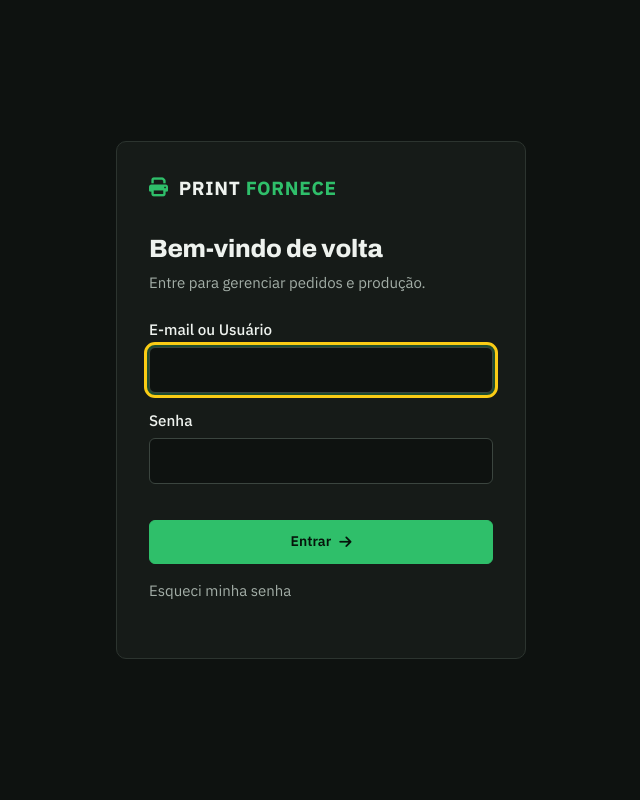
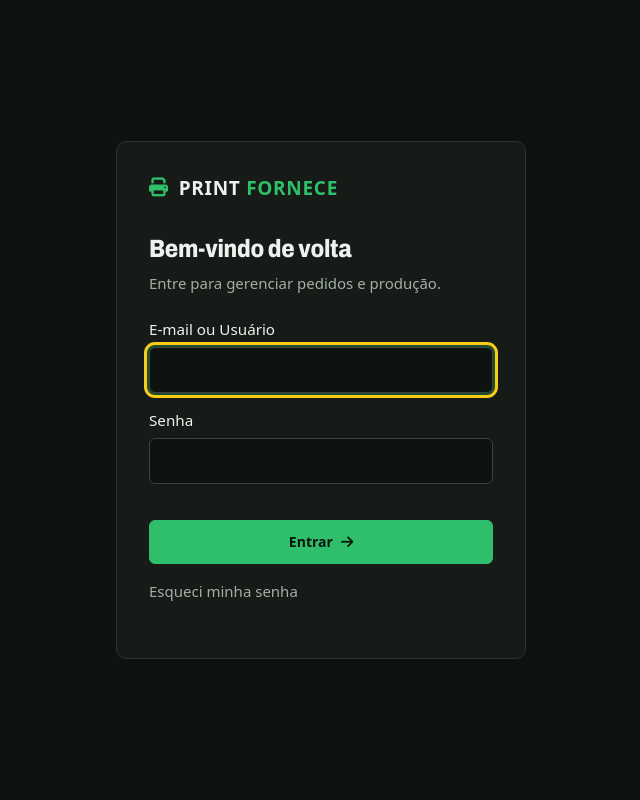
Before and after one commit to Fawlerr/print-fornece, a Django app: page /accounts/login/ in a window 1280 px wide. Shown: the whole page, without its empty margins (319-959 px from the left). Run offline with Django 5.2, Linux system fonts and the light colour scheme.

Commit message:
perf: fonte dos titulos servida pelo sistema e kanban do celular sem deslocamento de layout
- Archivo (subconjunto latino, licenca SIL OFL) em static/fonts com font-display optional
  e pre-carregamento; texto do corpo na fonte nativa do aparelho (sem Google Fonts).
- Kanban no celular ja nasce no modo de abas (espaco reservado no HTML): CLS 0,71 -> 0.

Co-Authored-By: Claude Opus 5.5 <noreply@anthropic.com>

```diff
--- a/static/css/components.css
+++ b/static/css/components.css
@@ -308,3 +308,9 @@ input[type="checkbox"], input[type="radio"] { accent-color: var(--brand); width:
 .topbar-title { min-width: 0; flex: 1 1 auto; }
 .topbar-title h1 { white-space: nowrap; overflow: hidden; text-overflow: ellipsis; }
 .topbar-actions { flex: 0 0 auto; }
+
+/* Kanban no celular: estado inicial já no HTML (sem deslocamento de layout ao carregar) */
+@media (max-width: 767px) {
+  .kanban-mobile-tabs { min-height: 60px; }
+  .kanban.is-tabbed:not(.has-current) .kanban-column:first-child { display: block; }
+}
--- a/static/css/tokens.css
+++ b/static/css/tokens.css
@@ -3,12 +3,24 @@
    Toda cor, fonte, espaço, raio e sombra do sistema vem daqui.
    Tema escuro é o padrão; o tema claro é escolhido por usuário (data-theme="light").
    ========================================================================== */
+/* Archivo (títulos) servida pelo próprio sistema: só o subconjunto latino, sem esperar a rede
+   (font-display: optional evita redesenhar a página quando a fonte chega). Licença SIL OFL. */
+@font-face {
+  font-family: "Archivo";
+  font-style: normal;
+  font-weight: 600 800;
+  font-stretch: 75% 100%;
+  font-display: optional;
+  src: url("../fonts/archivo-latin-var.woff2") format("woff2");
+  unicode-range: U+0000-00FF, U+0131, U+0152-0153, U+02BB-02BC, U+02C6, U+02DA, U+02DC, U+0304, U+0308, U+0329, U+2000-206F, U+20AC, U+2122, U+2191, U+2193, U+2212, U+2215, U+FEFF, U+FFFD;
+}
+
 :root,
 [data-theme="dark"] {
   color-scheme: dark;
   --font-display: "Archivo", "Arial Narrow", system-ui, sans-serif;
-  --font-body: "IBM Plex Sans", system-ui, -apple-system, "Segoe UI", sans-serif;
-  --font-mono: "IBM Plex Mono", ui-monospace, monospace;
+  --font-body: system-ui, -apple-system, "Segoe UI", Roboto, "Helvetica Neue", Arial, sans-serif;
+  --font-mono: ui-monospace, "Cascadia Mono", "SF Mono", Consolas, monospace;
 
   --bg: #0E1210;
   --surface: #161B18;
--- a/templates/base.html
+++ b/templates/base.html
@@ -18,9 +18,7 @@
   <link rel="stylesheet" href="{% static 'css/overrides.css' %}">
   <link rel="stylesheet" href="{% static 'css/django.css' %}">
   <link rel="stylesheet" href="{% static 'css/print-fornece-updates.css' %}">
-  <link rel="preconnect" href="https://fonts.googleapis.com">
-  <link rel="preconnect" href="https://fonts.gstatic.com" crossorigin>
-  <link rel="stylesheet" href="https://fonts.googleapis.com/css2?family=Archivo:wdth,wght@75..100,600..800&family=IBM+Plex+Mono:wght@500;600&family=IBM+Plex+Sans:wght@400;500;600;700&display=swap">
+  <link rel="preload" href="{% static 'fonts/archivo-latin-var.woff2' %}" as="font" type="font/woff2" crossorigin>
   <link rel="stylesheet" href="{% static 'css/tokens.css' %}">
   <link rel="stylesheet" href="{% static 'css/components.css' %}">
   <link rel="stylesheet" href="https://cdnjs.cloudflare.com/ajax/libs/font-awesome/6.5.2/css/all.min.css" referrerpolicy="no-referrer">
--- a/templates/production/kanban.html
+++ b/templates/production/kanban.html
@@ -81,7 +81,8 @@
     <button class="btn btn-secondary btn-small" type="submit">Filtrar</button>
   </form>
 
-  <div class="kanban" aria-label="Etapas dos pedidos" data-kanban-live="{% url 'production:kanban_updates' %}" data-kanban-now="{{ kanban_now }}" data-kanban-filtered="{% if request.GET %}true{% else %}false{% endif %}">
+  <div class="kanban-mobile-tabs" role="tablist" aria-label="Etapas do quadro" data-kanban-tabs></div>
+  <div class="kanban is-tabbed" aria-label="Etapas dos pedidos" data-kanban-live="{% url 'production:kanban_updates' %}" data-kanban-now="{{ kanban_now }}" data-kanban-filtered="{% if request.GET %}true{% else %}false{% endif %}">
     {% for column in kanban_columns %}
       <section class="kanban-column kanban-column-{{ column.stage }}" data-stage="{{ column.stage }}" aria-labelledby="stage-{{ column.stage }}">
         <div class="kanban-title"><span id="stage-{{ column.stage }}">{{ column.label }}</span><span>{{ column.orders|length }}</span></div>
```
Also changed, not shown: static/js/kanban-mobile.js (+13 -8 lines), static/fonts/archivo-latin-var.woff2 (added).
